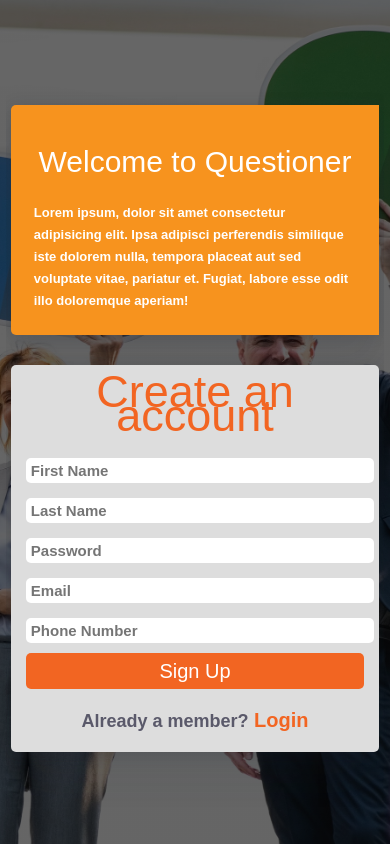
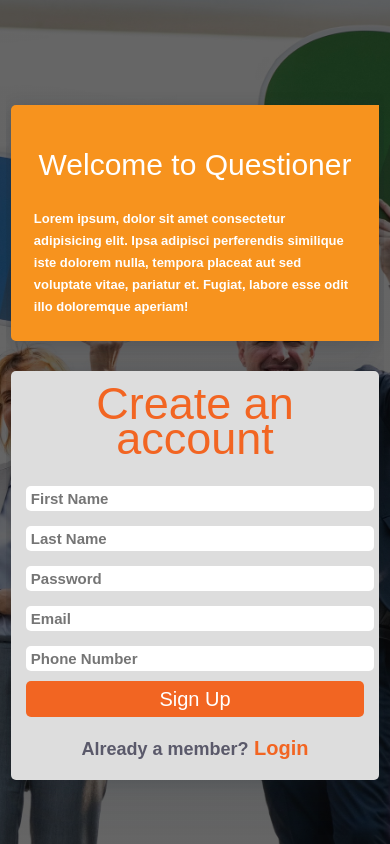
Before and after one commit to Isaacolagoke/Questioner, a website: page UI/signup.html in a window 390 px wide. Drawn offline with Linux system fonts and the light colour scheme; a web font is replaced by a local one.

Commit message:
added more responsiveness

```diff
--- a/UI/style.css
+++ b/UI/style.css
@@ -494,7 +494,7 @@ form h3{
     margin-top: 20px;
     font-size: 30px;
     font-weight: 100;
-    line-height: 24px;
+    line-height: 30px;
     font-family: 'Thasadith', sans-serif;
     color: #fff;
 }
@@ -1426,7 +1426,7 @@ border-radius: 5px;
         margin-bottom: 20px;
         font-size: 45px;
         font-weight: 100;
-        line-height: 24px;
+        line-height: 35px;
         font-family: 'Thasadith', sans-serif;
         color: #f26522;
     }
```
